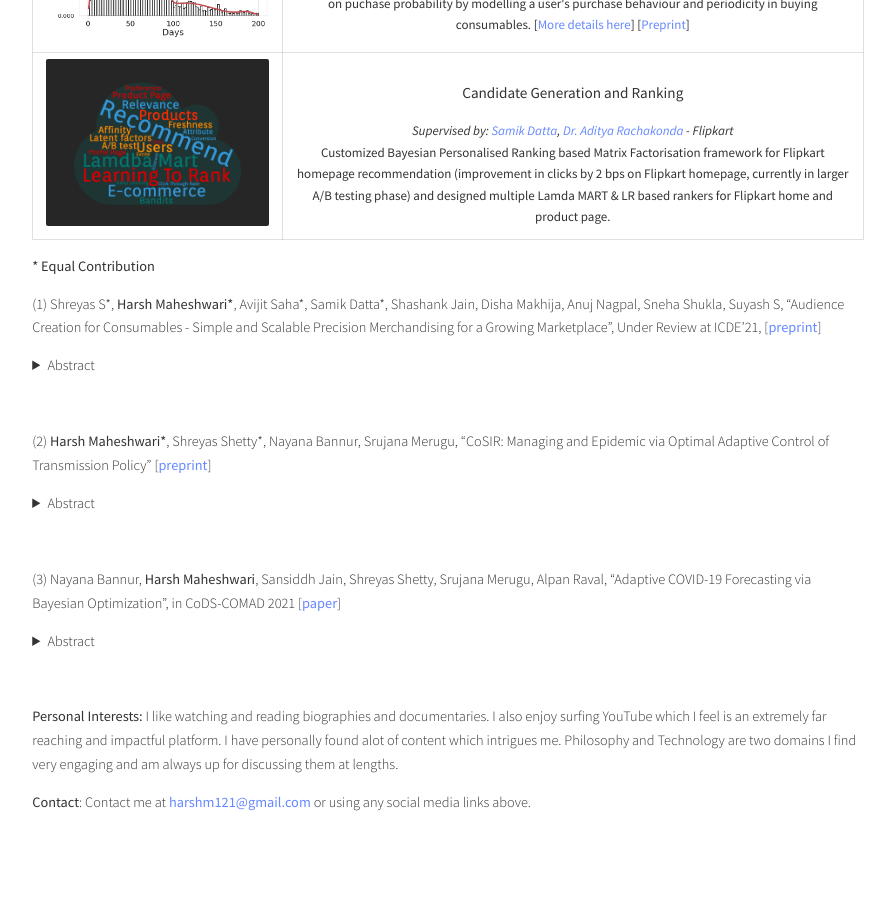
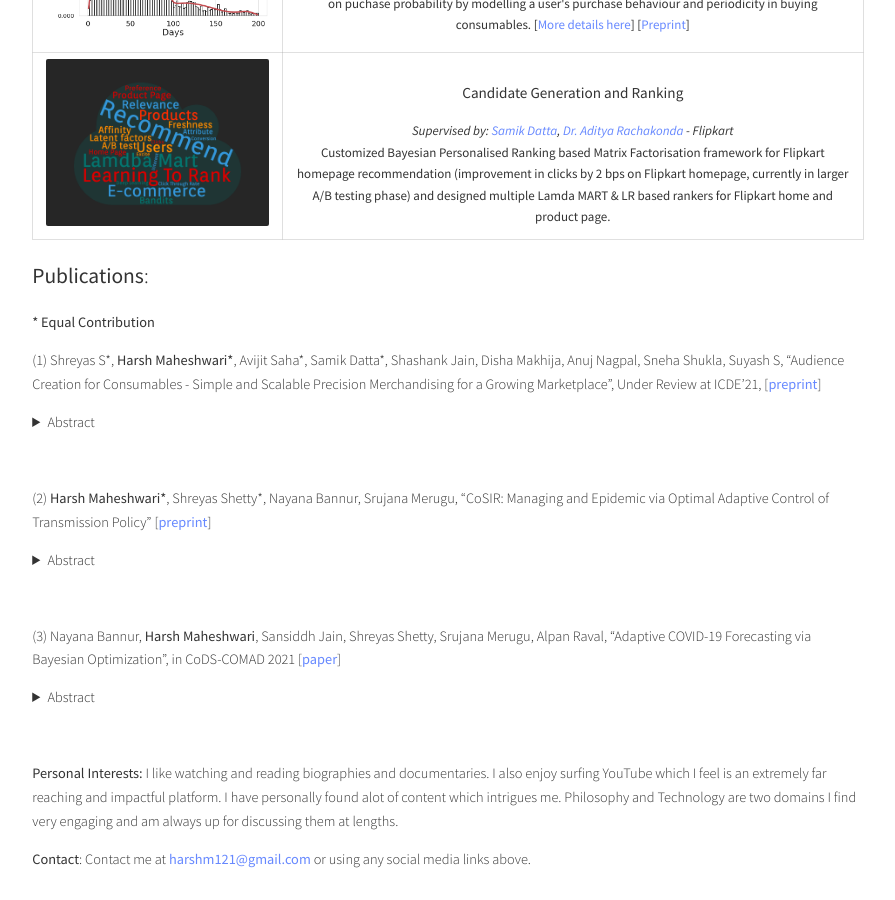
Before and after one commit to harshm121/portfolio-old, a Jekyll site: the page built from index.md, in a window 1280 px wide and 900 px high, scrolled down 1731 px. Shown: the whole window, without its empty margins (192-1087 px from the left). Built offline with Jekyll 4.4.1, drawn with Linux system fonts in a browser that asks for light colours; a style sheet for code colours, icons or effects is not loaded; before the commit the page ends 2574 px from its top, so only the background shows below that.

Commit message:
Update index.md

```diff
--- a/index.md
+++ b/index.md
@@ -78,6 +78,7 @@ Creating an audience set for a store at Flipkart's Online Grocery marketplace, c
 </table>
 </font>
 
+## **Publications**:
 **\* Equal Contribution**
 
 (1) Shreyas S\*, **Harsh Maheshwari\***, Avijit Saha\*, Samik Datta\*, Shashank Jain, Disha Makhija, Anuj Nagpal, Sneha Shukla, Suyash S, "Audience Creation for Consumables - Simple and Scalable Precision Merchandising for a Growing Marketplace", Under Review at ICDE'21,  \[[preprint](https://arxiv.org/abs/2011.08575)\]
```
